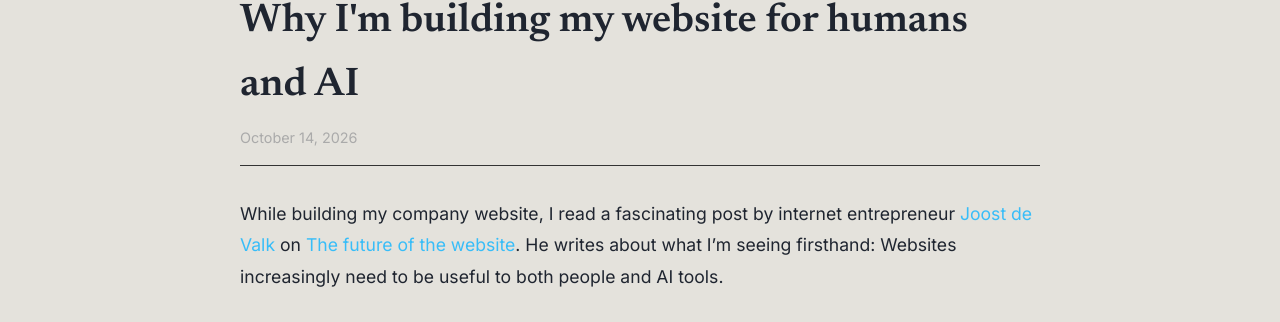
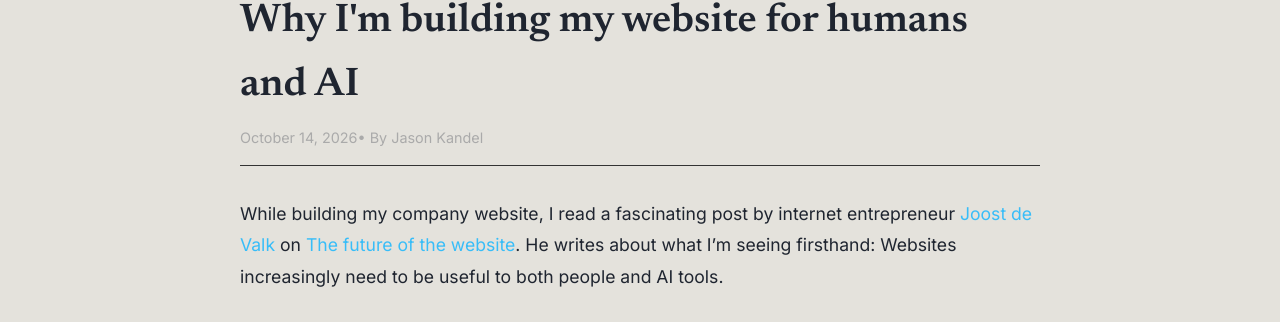
Before and after one commit to jkandel/kandel-website, a Jekyll site: the page built from _posts/2026-10-14-why-im-building-my-website-for-ai-and-humans.md, in a window 1280 px wide. Shown: the part 656-978 px from the top of the page. Built offline with Jekyll 4.4.1, drawn with Linux system fonts in a browser that asks for light colours.

Commit message:
Add author byline to post layout and update CMS config for bio summary

```diff
--- a/_layouts/post.html
+++ b/_layouts/post.html
@@ -41,7 +41,7 @@
 
       <h1 style="margin-top: 0; margin-bottom: 0.5rem; font-size: 2.5rem;">{{ page.title }}</h1>
       <p style="color: #aaa; font-size: 0.9rem; margin-bottom: 2rem; border-bottom: 1px solid #333; padding-bottom: 1rem;">
-        {{ page.date | date: "%B %d, %Y" }}
+        {{ page.date | date: "%B %d, %Y" }}&bull; By Jason Kandel
       </p>
 
       <!-- Article Body with Paragraph Breaks -->
```
